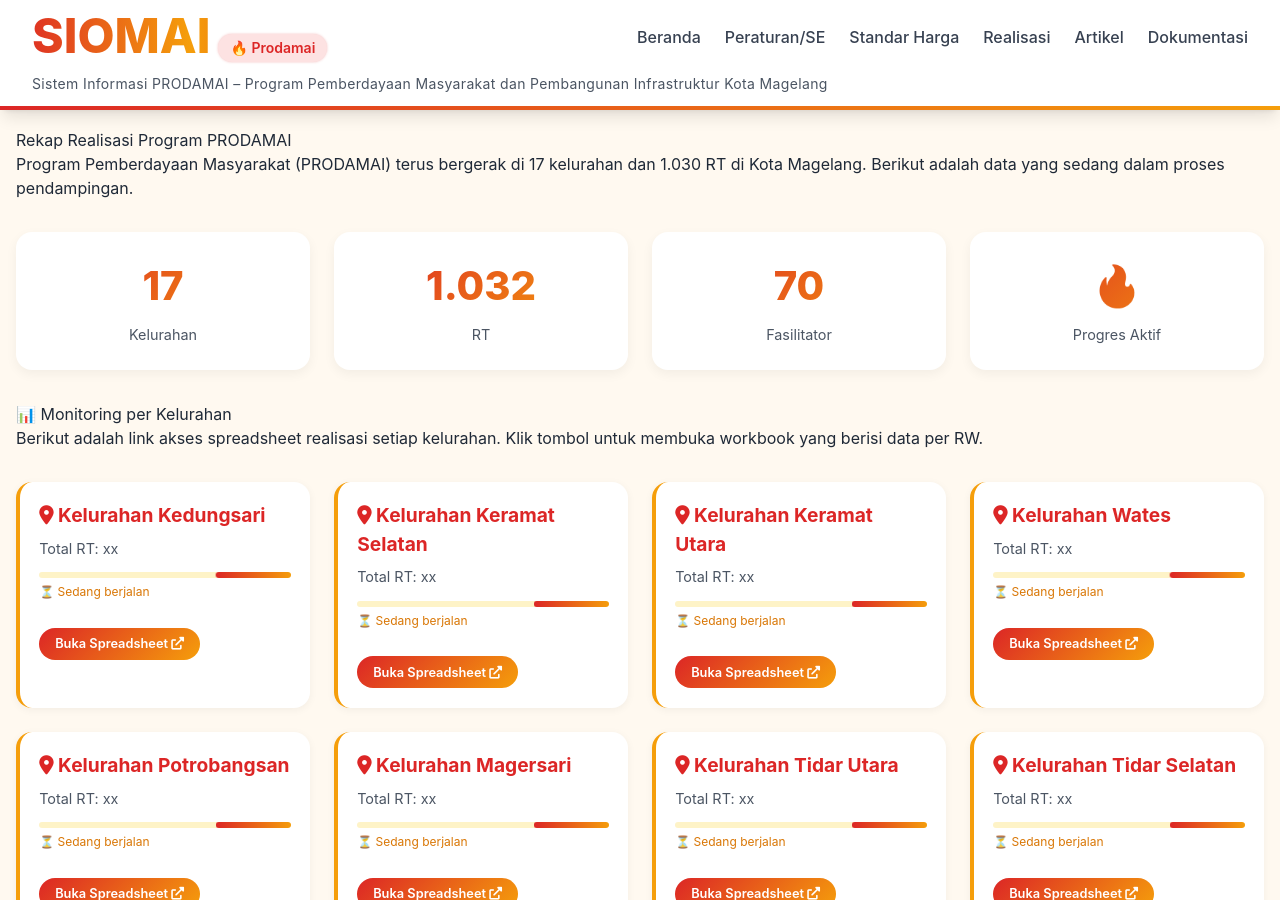
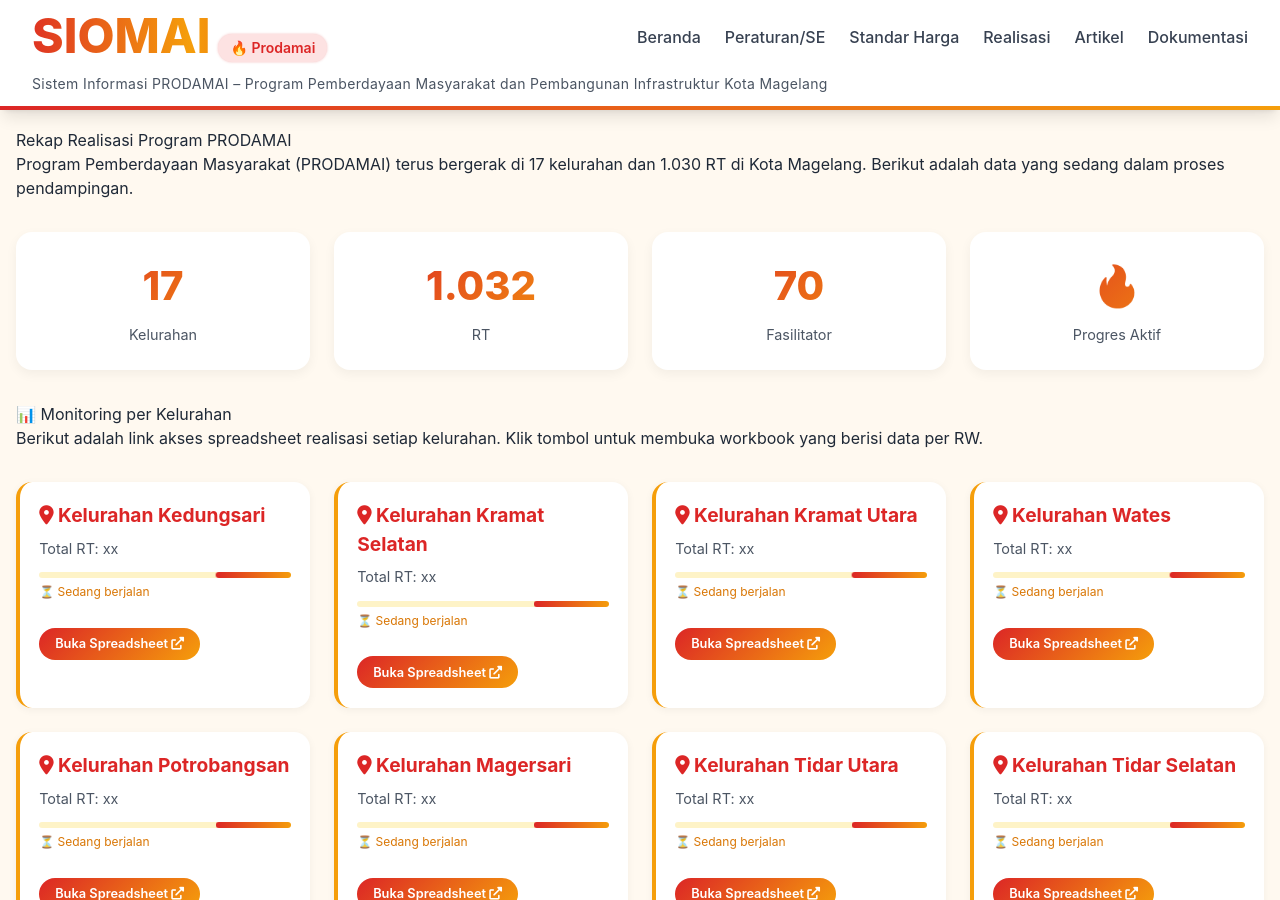
Before and after one commit to fasilitatormgl/siomai, a Jekyll site: the page built from realisasi.md, in a window 1280 px wide and 900 px high. Built offline with Jekyll 4.4.1, drawn with Linux system fonts in a browser that asks for light colours; nearby versions of some CDN libraries.

Commit message:
Update realisasi.md

```diff
--- a/realisasi.md
+++ b/realisasi.md
@@ -43,7 +43,7 @@ Berikut adalah link akses spreadsheet realisasi setiap kelurahan. Klik tombol un
     </div>
     <!-- Kelurahan 2 -->
     <div class="kelurahan-card">
-        <h3><i class="fas fa-map-marker-alt"></i> Kelurahan Keramat Selatan</h3>
+        <h3><i class="fas fa-map-marker-alt"></i> Kelurahan Kramat Selatan</h3>
         <p>Total RT: xx</p>
         <div class="progress-status">
             <div class="progress-bar-animate"></div>
@@ -53,7 +53,7 @@ Berikut adalah link akses spreadsheet realisasi setiap kelurahan. Klik tombol un
     </div>
     <!-- Kelurahan 2 -->
     <div class="kelurahan-card">
-        <h3><i class="fas fa-map-marker-alt"></i> Kelurahan Keramat Utara</h3>
+        <h3><i class="fas fa-map-marker-alt"></i> Kelurahan Kramat Utara</h3>
         <p>Total RT: xx</p>
         <div class="progress-status">
             <div class="progress-bar-animate"></div>
```
